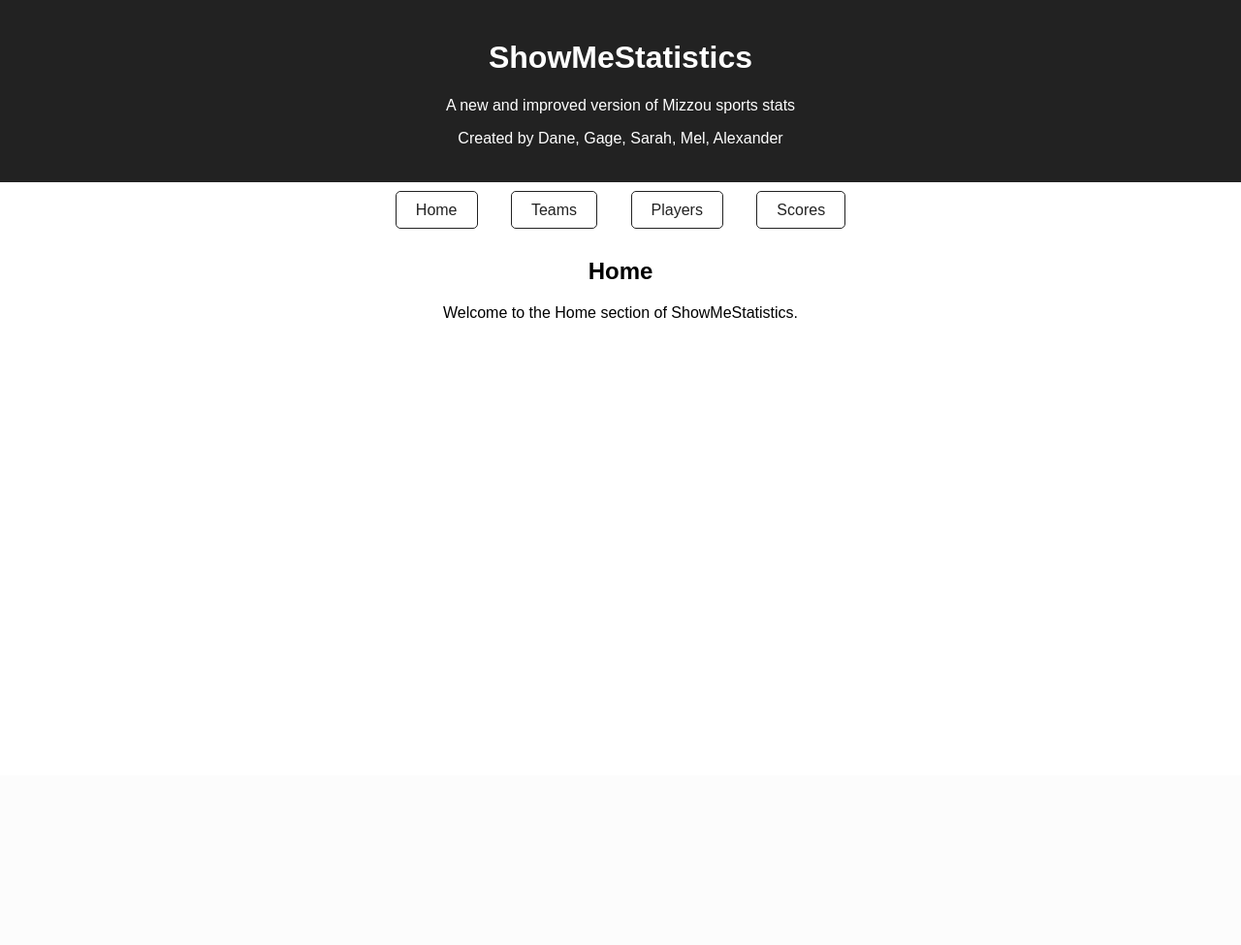
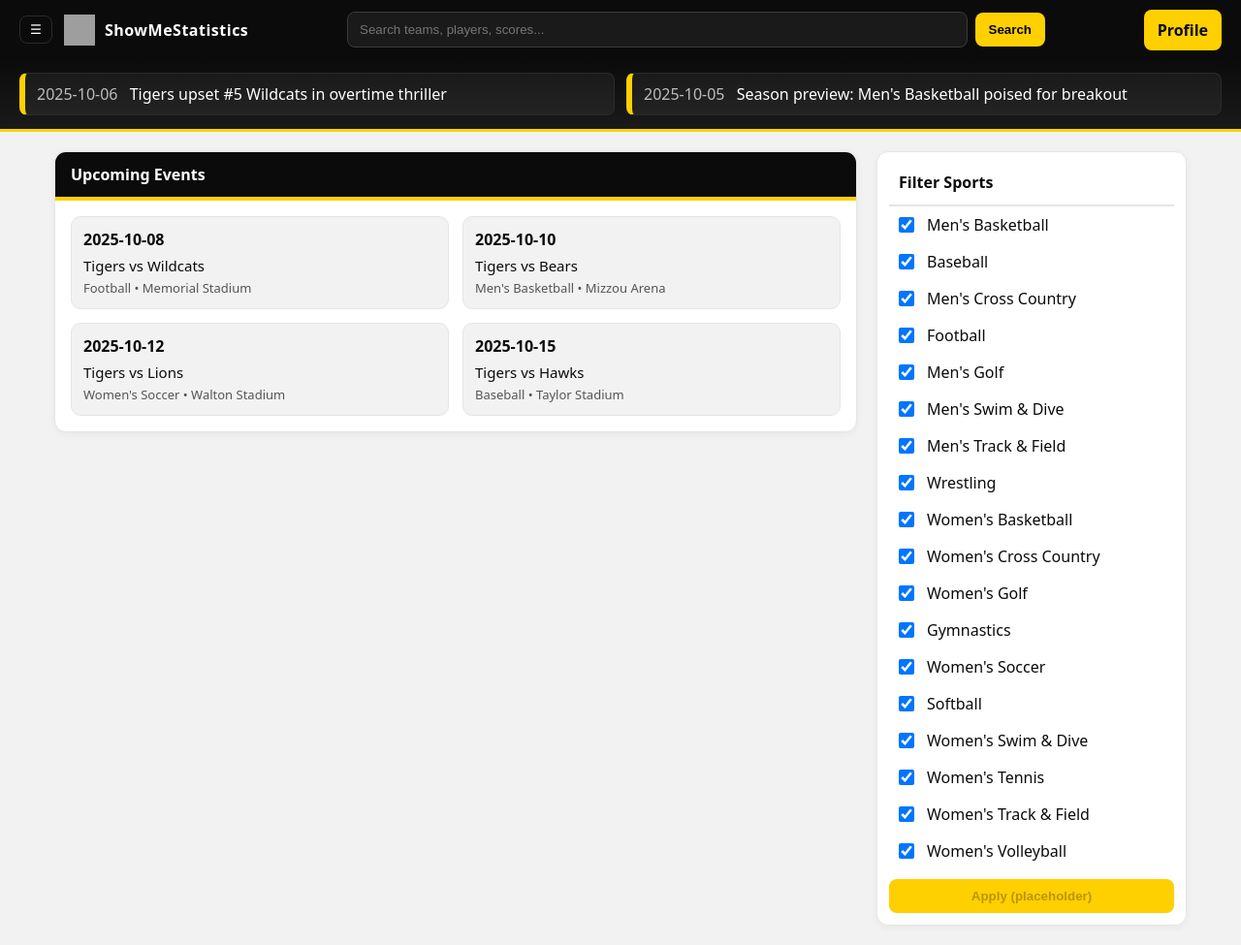
Before and after one commit to dane-bishop/ShowMeStatisticsWebsite, a Flask app: page / in a window 1280 px wide. Shown: the whole page at 97% size. Before the commit the page ends 328 px from the top, so only its background shows below. Run offline with Flask 3, Linux system fonts and the light colour scheme; grey boxes are pictures that could not be loaded.

Commit message:
Updated the website structure

```diff
--- a/app.py
+++ b/app.py
@@ -1,22 +1,88 @@
-from flask import Flask, render_template
+from flask import Flask, render_template, url_for, redirect, request
 
 app = Flask(__name__)
 
+SPORTS = [
+    "Men's Basketball", "Baseball", "Men's Cross Country", "Football", "Men's Golf",
+    "Men's Swim & Dive", "Men's Track & Field", "Wrestling", "Women's Basketball",
+    "Women's Cross Country", "Women's Golf", "Gymnastics", "Women's Soccer",
+    "Softball", "Women's Swim & Dive", "Women's Tennis", "Women's Track & Field",
+    "Women's Volleyball"
+]
+
+SAMPLE_EVENTS = [
+    {"date": "2025-10-08", "sport": "Football", "title": "Tigers vs Wildcats", "location": "Memorial Stadium"},
+    {"date": "2025-10-10", "sport": "Men's Basketball", "title": "Tigers vs Bears", "location": "Mizzou Arena"},
+    {"date": "2025-10-12", "sport": "Women's Soccer", "title": "Tigers vs Lions", "location": "Walton Stadium"},
+    {"date": "2025-10-15", "sport": "Baseball", "title": "Tigers vs Hawks", "location": "Taylor Stadium"},
+]
+
+HEADLINE_ITEMS = [
+    {"headline": "Tigers upset #5 Wildcats in overtime thriller", "date": "2025-10-06"},
+    {"headline": "Season preview: Men's Basketball poised for breakout", "date": "2025-10-05"},
+]
+
+TEAMS = [
+    {"name": s, "slug": s.lower().replace(" ", "-").replace("&", "and").replace("'", "")}
+    for s in SPORTS
+]
+
+
 @app.route("/")
 def home():
-    return render_template("index.html", page="Home")
+    return render_template(
+        "index.html",
+        sports=SPORTS,
+        events=SAMPLE_EVENTS,
+        headlines=HEADLINE_ITEMS,
+    )
 
 @app.route("/teams")
 def teams():
-    return render_template("index.html", page="Teams")
+    return render_template("teams.html", teams=TEAMS)
+
+@app.route("/teams/<team_slug>")
+def team_detail(team_slug: str):
+    team = next((t for t in TEAMS if t["slug"] == team_slug), None)
+    if team is None:
+        return redirect(url_for("teams"))
+
+    team_events = [e for e in SAMPLE_EVENTS if team["name"] in e["sport"] or e["sport"] in team["name"]]
+    news = [
+        {"title": f"{team['name']} ready for conference play", "date": "2025-10-03"},
+        {"title": f"Rookie stars in {team['name']} scrimmage", "date": "2025-10-01"},
+    ]
+    return render_template("team_detail.html", team=team, events=team_events, news=news)
 
 @app.route("/players")
 def players():
-    return render_template("index.html", page="Players")
+    sample_players = [
+        {"name": "Alex Johnson", "team": "Football", "position": "QB"},
+        {"name": "Sam Lee", "team": "Men's Basketball", "position": "G"},
+        {"name": "Taylor Smith", "team": "Women's Soccer", "position": "FW"},
+    ]
+    return render_template("players.html", players=sample_players)
 
 @app.route("/scores")
 def scores():
-    return render_template("index.html", page="Scores")
+    recent_scores = [
+        {"sport": "Football", "opponent": "Wildcats", "result": "W 27-24", "date": "2025-10-06"},
+        {"sport": "Women's Soccer", "opponent": "Lions", "result": "D 1-1", "date": "2025-10-05"},
+        {"sport": "Baseball", "opponent": "Hawks", "result": "L 3-4", "date": "2025-10-02"},
+    ]
+    return render_template("scores.html", scores=recent_scores)
+
+@app.route("/profile")
+def profile():
+    # Placeholder: not authenticated logic yet
+    return render_template("profile.html", has_account=False)
+
+@app.route("/search")
+def search():
+    q = request.args.get("q", "").strip()
+    # Simple placeholder search across team names
+    team_results = [t for t in TEAMS if q.lower() in t["name"].lower()] if q else []
+    return render_template("search_results.html", query=q, team_results=team_results)
 
 if __name__ == "__main__":
     app.run(debug=True)
--- a/static/styles.css
+++ b/static/styles.css
@@ -0,0 +1,87 @@
+:root {
+  --black: #0b0b0b;
+  --grey-900: #1a1a1a;
+  --grey-700: #2b2b2b;
+  --grey-600: #3a3a3a;
+  --grey-200: #e5e5e5;
+  --grey-100: #f2f2f2;
+  --yellow: #ffd000;
+  --yellow-700: #c9a400;
+  --white: #ffffff;
+}
+
+* { box-sizing: border-box; }
+html, body { margin: 0; padding: 0; font-family: system-ui, -apple-system, Segoe UI, Roboto, Arial, sans-serif; background: var(--grey-100); color: var(--black); }
+
+.topbar { display: flex; align-items: center; justify-content: space-between; gap: 16px; padding: 12px 20px; background: var(--black); color: var(--white); position: sticky; top: 0; z-index: 50; }
+.topbar .brand { display: inline-flex; align-items: center; gap: 10px; color: var(--white); text-decoration: none; font-weight: 700; letter-spacing: 0.5px; }
+.topbar .brand img { width: 32px; height: 32px; }
+.topbar .search { display: flex; align-items: center; flex: 1; max-width: 720px; gap: 8px; margin: 0 12px; }
+.topbar .search input { flex: 1; padding: 10px 12px; border-radius: 8px; border: 1px solid var(--grey-600); background: var(--grey-900); color: var(--white); }
+.topbar .search button { padding: 10px 14px; border-radius: 8px; background: var(--yellow); border: none; font-weight: 700; cursor: pointer; }
+.topbar .profile-btn { color: var(--black); background: var(--yellow); padding: 10px 14px; border-radius: 8px; text-decoration: none; font-weight: 700; }
+.topbar-left { display: flex; align-items: center; gap: 12px; }
+
+.menu-dropdown { background: transparent; color: var(--white); border: 1px solid var(--grey-700); border-radius: 8px; padding: 6px 10px; cursor: pointer; }
+.dropdown { position: absolute; top: 52px; left: 16px; display: none; flex-direction: column; background: var(--grey-900); border: 1px solid var(--grey-700); border-radius: 8px; min-width: 160px; box-shadow: 0 8px 24px rgba(0,0,0,.4); }
+.dropdown.open { display: flex; }
+.dropdown a { color: var(--white); text-decoration: none; padding: 10px 12px; }
+.dropdown a:hover { background: var(--grey-700); }
+
+.headline-banner { background: linear-gradient(180deg, var(--black), var(--grey-900)); color: var(--white); padding: 14px 20px; border-bottom: 3px solid var(--yellow); }
+.headline-banner .headlines { display: grid; grid-template-columns: repeat(auto-fit, minmax(280px, 1fr)); gap: 12px; }
+.headline-item { background: rgba(255,255,255,0.05); border: 1px solid var(--grey-700); border-left: 6px solid var(--yellow); border-radius: 8px; padding: 10px 12px; }
+.headline-date { opacity: .7; margin-right: 8px; }
+
+.container { width: min(1200px, 100%); margin: 20px auto; padding: 0 16px; }
+
+.layout { display: grid; grid-template-columns: 1fr 320px; gap: 20px; align-items: start; }
+.calendar-card { background: var(--white); border: 1px solid var(--grey-200); border-radius: 12px; overflow: hidden; box-shadow: 0 2px 8px rgba(0,0,0,.05); }
+.calendar-header { background: var(--black); color: var(--white); padding: 12px 16px; font-weight: 700; border-bottom: 4px solid var(--yellow); }
+.calendar-grid { display: grid; grid-template-columns: repeat(auto-fit, minmax(260px, 1fr)); gap: 14px; padding: 16px; }
+.calendar-event { border: 1px solid var(--grey-200); border-radius: 10px; padding: 12px; background: var(--grey-100); }
+.event-date { font-weight: 700; color: var(--black); }
+.event-title { margin-top: 6px; font-size: 15px; }
+.event-meta { margin-top: 4px; color: #555; font-size: 13px; }
+
+.filters { background: var(--white); border: 1px solid var(--grey-200); border-radius: 12px; padding: 12px; position: sticky; top: 76px; box-shadow: 0 2px 8px rgba(0,0,0,.05); }
+.filters-header { font-weight: 800; padding: 8px 10px 12px; border-bottom: 2px solid var(--grey-200); }
+.checkbox { display: flex; align-items: center; gap: 10px; padding: 8px 6px; }
+.checkbox input { width: 16px; height: 16px; }
+.apply-btn { width: 100%; margin-top: 10px; padding: 10px; border-radius: 8px; background: var(--yellow); border: none; font-weight: 700; cursor: not-allowed; }
+
+.list-page h2 { margin: 10px 0 16px; }
+.cards { display: grid; grid-template-columns: repeat(auto-fit, minmax(240px, 1fr)); gap: 14px; }
+.cards.three { grid-template-columns: repeat(auto-fit, minmax(200px, 1fr)); }
+.card { display: block; background: var(--white); border: 1px solid var(--grey-200); border-radius: 12px; padding: 14px; text-decoration: none; color: inherit; box-shadow: 0 2px 8px rgba(0,0,0,.05); }
+.card:hover { border-color: var(--yellow); box-shadow: 0 6px 20px rgba(0,0,0,.08); transform: translateY(-1px); transition: .12s ease; }
+.card-title { font-weight: 800; }
+.card-meta { margin-top: 6px; color: #666; font-size: 13px; }
+.empty-state { padding: 16px; color: #666; }
+.hint { color: #666; margin-top: 12px; }
+
+.table { background: var(--white); border: 1px solid var(--grey-200); border-radius: 12px; overflow: hidden; }
+.row { display: grid; grid-template-columns: 1.2fr 1fr 1fr 1fr; gap: 12px; padding: 12px 14px; border-bottom: 1px solid var(--grey-200); }
+.row.head { background: var(--black); color: var(--white); font-weight: 800; border-bottom: 4px solid var(--yellow); }
+.row:last-child { border-bottom: none; }
+
+.team-layout { display: grid; grid-template-columns: 1fr 320px; gap: 20px; align-items: start; }
+.team-tabs { display: flex; gap: 8px; margin-bottom: 12px; }
+.tab { text-decoration: none; color: var(--black); padding: 8px 12px; border: 1px solid var(--grey-200); border-radius: 999px; background: var(--white); font-weight: 700; }
+.tab.active { background: var(--yellow); border-color: var(--yellow); }
+.team-news { background: var(--white); border: 1px solid var(--grey-200); border-radius: 12px; padding: 12px; position: sticky; top: 76px; box-shadow: 0 2px 8px rgba(0,0,0,.05); }
+.news-header { font-weight: 800; padding-bottom: 8px; border-bottom: 2px solid var(--grey-200); margin-bottom: 10px; }
+.news-list { list-style: none; padding: 0; margin: 0; }
+.news-list li { padding: 10px 6px; border-bottom: 1px solid var(--grey-200); }
+.news-list li:last-child { border-bottom: none; }
+.news-title { font-weight: 700; }
+.news-date { color: #666; font-size: 13px; }
+
+.profile .auth-form { display: grid; gap: 10px; margin-top: 12px; }
+.profile input { padding: 10px 12px; border: 1px solid var(--grey-200); border-radius: 8px; }
+.profile button { padding: 10px 12px; border-radius: 8px; background: var(--yellow); border: none; font-weight: 700; }
+
+@media (max-width: 920px) {
+  .layout, .team-layout { grid-template-columns: 1fr; }
+  .filters, .team-news { position: static; }
+}
--- /dev/null
+++ b/templates/base.html
@@ -0,0 +1,54 @@
+<!DOCTYPE html>
+<html lang="en">
+<head>
+    <meta charset="UTF-8">
+    <meta name="viewport" content="width=device-width, initial-scale=1.0" />
+    <title>{% block title %}ShowMeStatistics{% endblock %}</title>
+    <link rel="stylesheet" href="{{ url_for('static', filename='styles.css') }}" />
+</head>
+<body>
+    <header class="topbar">
+        <div class="topbar-left">
+            <button class="menu-dropdown" id="menuDropdownBtn">☰</button>
+            <div class="dropdown" id="menuDropdown">
+                <a href="{{ url_for('teams') }}">Teams</a>
+                <a href="{{ url_for('players') }}">Players</a>
+                <a href="{{ url_for('scores') }}">Scores</a>
+            </div>
+            <a href="/" class="brand">
+                <img src="{{ url_for('static', filename='logo.png') }}" alt="Logo" onerror="this.style.display='none'" />
+                <span>ShowMeStatistics</span>
+            </a>
+        </div>
+        <form class="search" action="{{ url_for('search') }}" method="get">
+            <input type="text" name="q" placeholder="Search teams, players, scores..." value="{{ request.args.get('q','') }}" />
+            <button type="submit">Search</button>
+        </form>
+        <div class="topbar-right">
+            <a class="profile-btn" href="{{ url_for('profile') }}">Profile</a>
+        </div>
+    </header>
+
+    {% block banner %}{% endblock %}
+
+    <main class="container">
+        {% block content %}{% endblock %}
+    </main>
+
+    <script>
+    // simple dropdown toggle
+    const btn = document.getElementById('menuDropdownBtn');
+    const menu = document.getElementById('menuDropdown');
+    if (btn && menu) {
+      btn.addEventListener('click', () => {
+        menu.classList.toggle('open');
+      });
+      document.addEventListener('click', (e) => {
+        if (!btn.contains(e.target) && !menu.contains(e.target)) {
+          menu.classList.remove('open');
+        }
+      });
+    }
+    </script>
+</body>
+</html>
--- a/templates/index.html
+++ b/templates/index.html
@@ -1,57 +1,45 @@
-<!DOCTYPE html>
-<html lang="en">
-<head>
-    <meta charset="UTF-8">
-    <title>ShowMeStatistics</title>
-    <style>
-        body {
-            font-family: Arial, sans-serif;
-            text-align: center;
-            margin: 0;
-            padding: 0;
-        }
-        header {
-            background-color: #222;
-            color: white;
-            padding: 20px;
-        }
-        nav {
-            margin: 20px 0;
-        }
-        nav a {
-            text-decoration: none;
-            color: #222;
-            margin: 0 15px;
-            padding: 10px 20px;
-            border: 1px solid #222;
-            border-radius: 5px;
-        }
-        nav a:hover {
-            background-color: #222;
-            color: white;
-        }
-        main {
-            margin: 40px;
-        }
-    </style>
-</head>
-<body>
-    <header>
-        <h1>ShowMeStatistics</h1>
-        <p>A new and improved version of Mizzou sports stats</p>
-        <p>Created by Dane, Gage, Sarah, Mel, Alexander</p>
-    </header>
+{% extends 'base.html' %}
 
-    <nav>
-        <a href="/">Home</a>
-        <a href="/teams">Teams</a>
-        <a href="/players">Players</a>
-        <a href="/scores">Scores</a>
-    </nav>
+{% block title %}Home • ShowMeStatistics{% endblock %}
 
-    <main>
-        <h2>{{ page }}</h2>
-        <p>Welcome to the {{ page }} section of ShowMeStatistics.</p>
-    </main>
-</body>
-</html>
+{% block banner %}
+<section class="headline-banner">
+  <div class="headlines">
+    {% for h in headlines %}
+      <div class="headline-item">
+        <span class="headline-date">{{ h.date }}</span>
+        <span class="headline-text">{{ h.headline }}</span>
+      </div>
+    {% endfor %}
+  </div>
+</section>
+{% endblock %}
+
+{% block content %}
+<section class="layout">
+  <div class="calendar-card">
+    <div class="calendar-header">Upcoming Events</div>
+    <div class="calendar-grid">
+      {% for e in events %}
+        <div class="calendar-event">
+          <div class="event-date">{{ e.date }}</div>
+          <div class="event-title">{{ e.title }}</div>
+          <div class="event-meta">{{ e.sport }} • {{ e.location }}</div>
+        </div>
+      {% endfor %}
+    </div>
+  </div>
+  <aside class="filters">
+    <div class="filters-header">Filter Sports</div>
+    <form>
+      {% for s in sports %}
+      <label class="checkbox">
+        <input type="checkbox" checked />
+        <span>{{ s }}</span>
+      </label>
+      {% endfor %}
+      <button type="button" class="apply-btn" disabled>Apply (placeholder)</button>
+    </form>
+  </aside>
+</section>
+{% endblock %}
```
Also changed, not shown: templates/players.html (added, +17 -0 lines), templates/profile.html (added, +25 -0 lines), templates/scores.html (added, +25 -0 lines), templates/search_results.html (added, +21 -0 lines), templates/team_detail.html (added, +42 -0 lines), templates/teams.html (added, +17 -0 lines).
